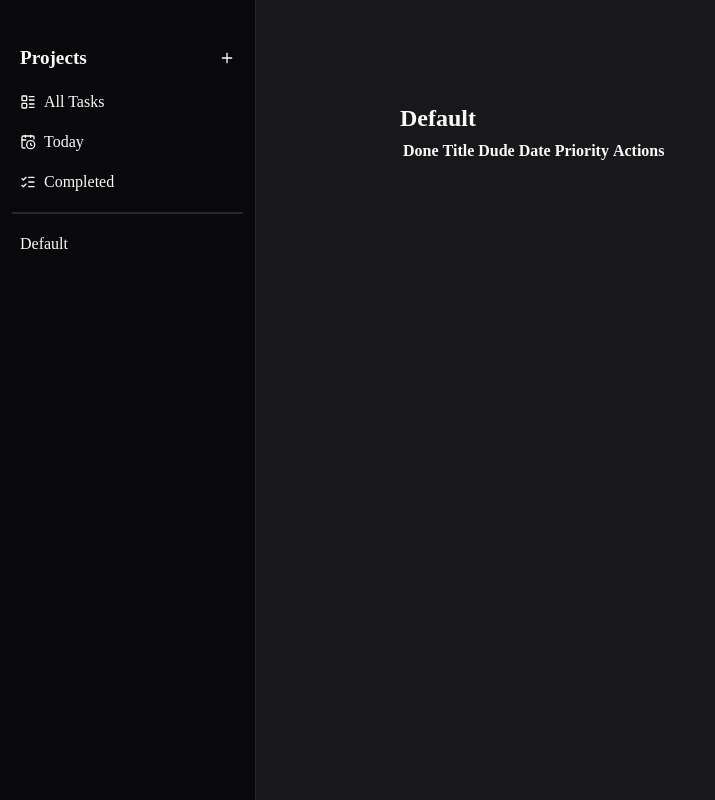
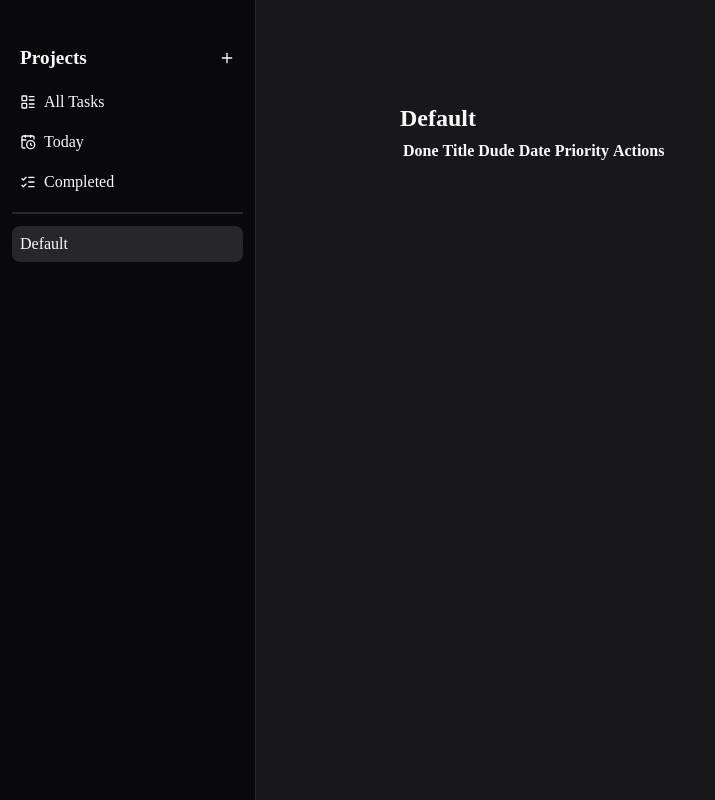
Before and after one commit to adrxan/todo-list, a website built with webpack: page src/index.html in a window 1280 px wide. Shown: the whole page, without its empty margins (0-715 px from the left). Built offline with nearby package versions, Linux system fonts and the light colour scheme.

Commit message:
Fix selected project sidebar button background color

```diff
--- a/src/styles.css
+++ b/src/styles.css
@@ -107,9 +107,12 @@ h4 {
     margin: 4px 0px;
 }
 
-#projects-sidebar button:hover,
-#projectsidebar .selected {
+#projects-sidebar button:hover {
     background-color: var(--grey-color);
+}
+
+.selected {
+    background-color: var(--grey-color) !important;
 }
 
 .view-btn .lucide {
```
